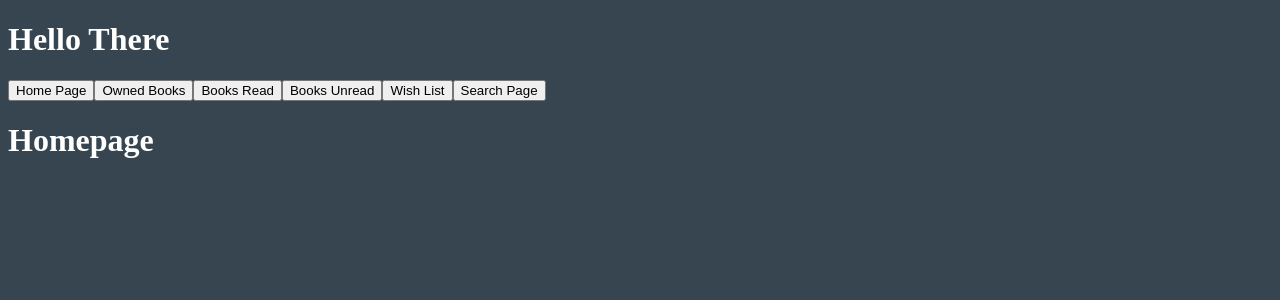
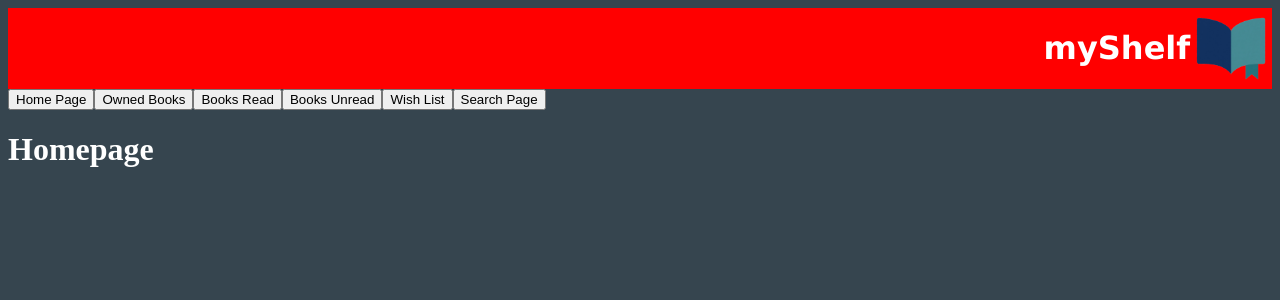
Before and after one commit to caleb-hickey/unit-1-final-project-caleb-hickey, a React (Vite) app: page / in a window 1280 px wide. Shown: the top 300 px of the page. Built offline with nearby package versions, Linux system fonts and the light colour scheme.

Commit message:
adding in header section, minimal styling

```diff
--- a/src/App.jsx
+++ b/src/App.jsx
@@ -1,6 +1,7 @@
 import { useState } from 'react'
 import NavBar from './components/layout/NavBar.jsx'
 import BookList from './assets/bookList.js'
+import Header from './components/layout/Header.jsx'
 
 function App() {
   const [books, setBooks] = useState(BookList);
@@ -14,6 +15,7 @@ function App() {
   return (
     <>
         <div>
+          <Header />
           <NavBar books={books} toggleOwned={toggleOwned}/>
         </div>
     </>
--- /dev/null
+++ b/src/components/layout/Header.jsx
@@ -0,0 +1,13 @@
+import { useState } from 'react'
+import logo from '../../assets/Images/logo.png'
+
+function Header() {
+    return(
+        <div className="header">
+            <h1 className="pageTitle">myShelf</h1>
+            <img className="logo" src={logo}></img>
+        </div>
+    )
+}
+
+export default Header;
--- a/src/index.css
+++ b/src/index.css
@@ -24,3 +24,26 @@ body {
 .BookCardAuthor{
    grid-column: 2;
 }
+
+.header {
+  display: flex;
+  flex-direction: row;
+  flex-wrap: nowrap;
+  align-items: center;
+  width: auto;
+  justify-content: flex-end;
+  background: red;
+
+}
+
+.pageTitle {
+  font-family:Verdana, Geneva, Tahoma, sans-serif;
+  align-items: top;
+}
+
+.logo {
+  height: 75px;
+  width: fixed;
+  display: inline-block;
+  align-items: right;
+}
--- a/src/main.jsx
+++ b/src/main.jsx
@@ -5,7 +5,6 @@ import App from './App.jsx'
 
 createRoot(document.getElementById('root')).render(
   <StrictMode>
-    <h1>Hello There</h1>
     <App />
   </StrictMode>
 )
```
Also changed, not shown: src/assets/Images/logo.png (added).
